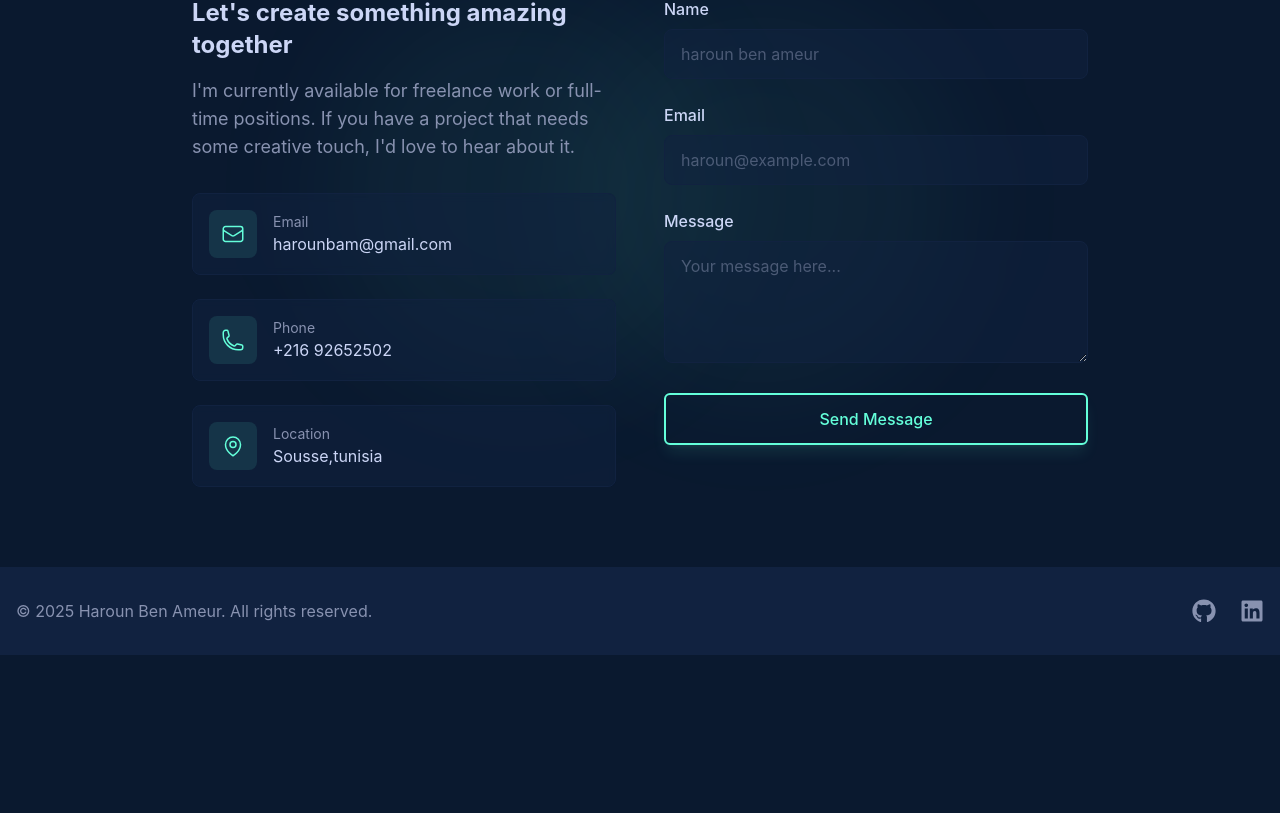
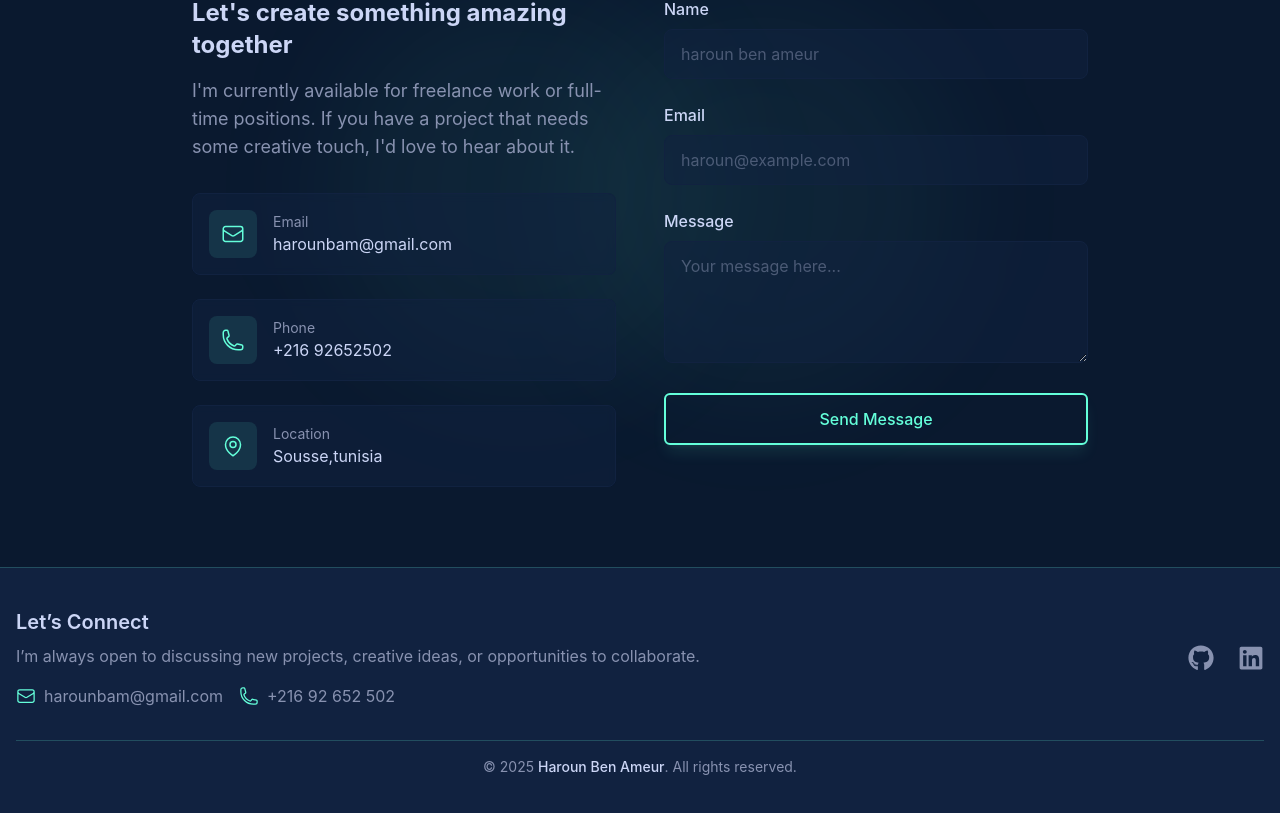
Before and after one commit to haroun-Benameur/porfolio-projectweb, a React (Vite) app: page /contact in a window 1280 px wide. Shown: the part 259-1072 px from the top of the page. Before the commit the page ends 914 px from the top, so only its background shows below. Built offline with nearby package versions, Linux system fonts and the light colour scheme.

Commit message:
make some updates

```diff
--- a/src/components/Footer.jsx
+++ b/src/components/Footer.jsx
@@ -1,31 +1,70 @@
 import { FaGithub, FaLinkedin } from 'react-icons/fa'
+import { EnvelopeIcon, PhoneIcon } from '@heroicons/react/24/outline'
 
 const Footer = () => {
   return (
-    <footer className="bg-tertiary py-8">
+    <footer className="bg-tertiary py-10 border-t border-secondary/20">
       <div className="container mx-auto px-4">
-        <div className="flex flex-col md:flex-row justify-between items-center">
-          <div className="text-textSecondary mb-4 md:mb-0">
-            © 2025 Haroun Ben Ameur. All rights reserved.
+        {/* Main content */}
+        <div className="flex flex-col md:flex-row justify-between items-center gap-8">
+          {/* Contact Info */}
+          <div className="text-center md:text-left">
+            <h3 className="text-xl font-semibold text-textPrimary mb-2">
+              Let’s Connect
+            </h3>
+            <p className="text-textSecondary mb-4">
+              I’m always open to discussing new projects, creative ideas, or opportunities to collaborate.
+            </p>
+            <div className="flex flex-col sm:flex-row items-center md:items-start justify-center md:justify-start gap-4 text-textSecondary">
+              <div className="flex items-center space-x-2">
+                <EnvelopeIcon className="h-5 w-5 text-secondary" />
+                <a
+                  href="mailto:harounbam@gmail.com"
+                  className="hover:text-secondary transition-colors"
+                >
+                  harounbam@gmail.com
+                </a>
+              </div>
+              <div className="flex items-center space-x-2">
+                <PhoneIcon className="h-5 w-5 text-secondary" />
+                <a
+                  href="tel:+21692652502"
+                  className="hover:text-secondary transition-colors"
+                >
+                  +216 92 652 502
+                </a>
+              </div>
+            </div>
           </div>
+
+          {/* Social Links */}
           <div className="flex space-x-6">
             <a
               href="https://github.com/haroun-Benameur"
               target="_blank"
               rel="noopener noreferrer"
               className="text-textSecondary hover:text-secondary transition-colors"
+              aria-label="GitHub"
             >
-              <FaGithub size={24} />
+              <FaGithub size={26} />
             </a>
             <a
               href="https://www.linkedin.com/in/haroun-ben-ameur-857a872b4/"
               target="_blank"
               rel="noopener noreferrer"
               className="text-textSecondary hover:text-secondary transition-colors"
+              aria-label="LinkedIn"
             >
-              <FaLinkedin size={24} />
+              <FaLinkedin size={26} />
             </a>
           </div>
+        </div>
+
+        {/* Divider */}
+        <div className="border-t border-secondary/20 mt-8 pt-4 text-center">
+          <p className="text-sm text-textSecondary">
+            © {new Date().getFullYear()} <span className="font-medium text-textPrimary">Haroun Ben Ameur</span>. All rights reserved.
+          </p>
         </div>
       </div>
     </footer>
```
